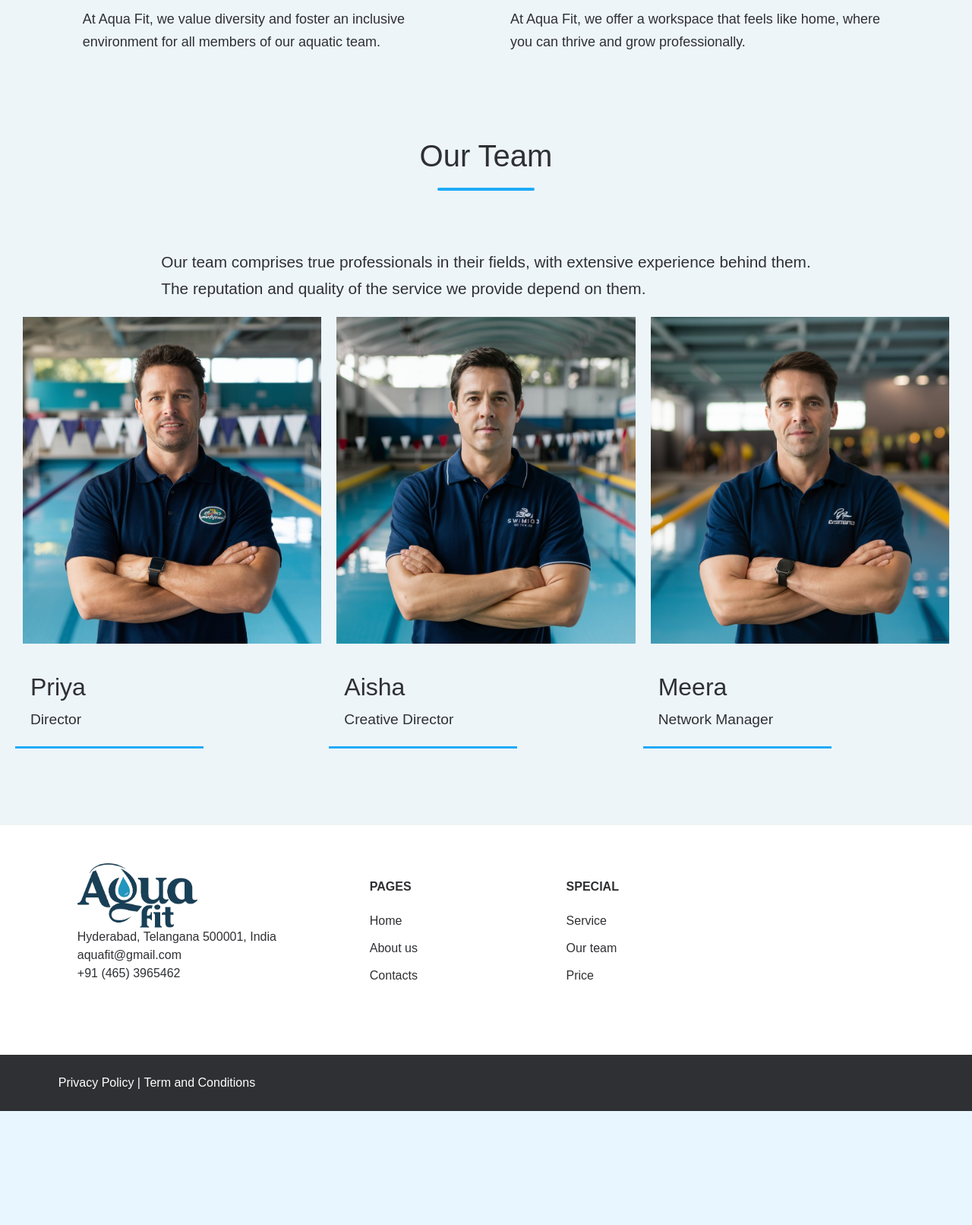
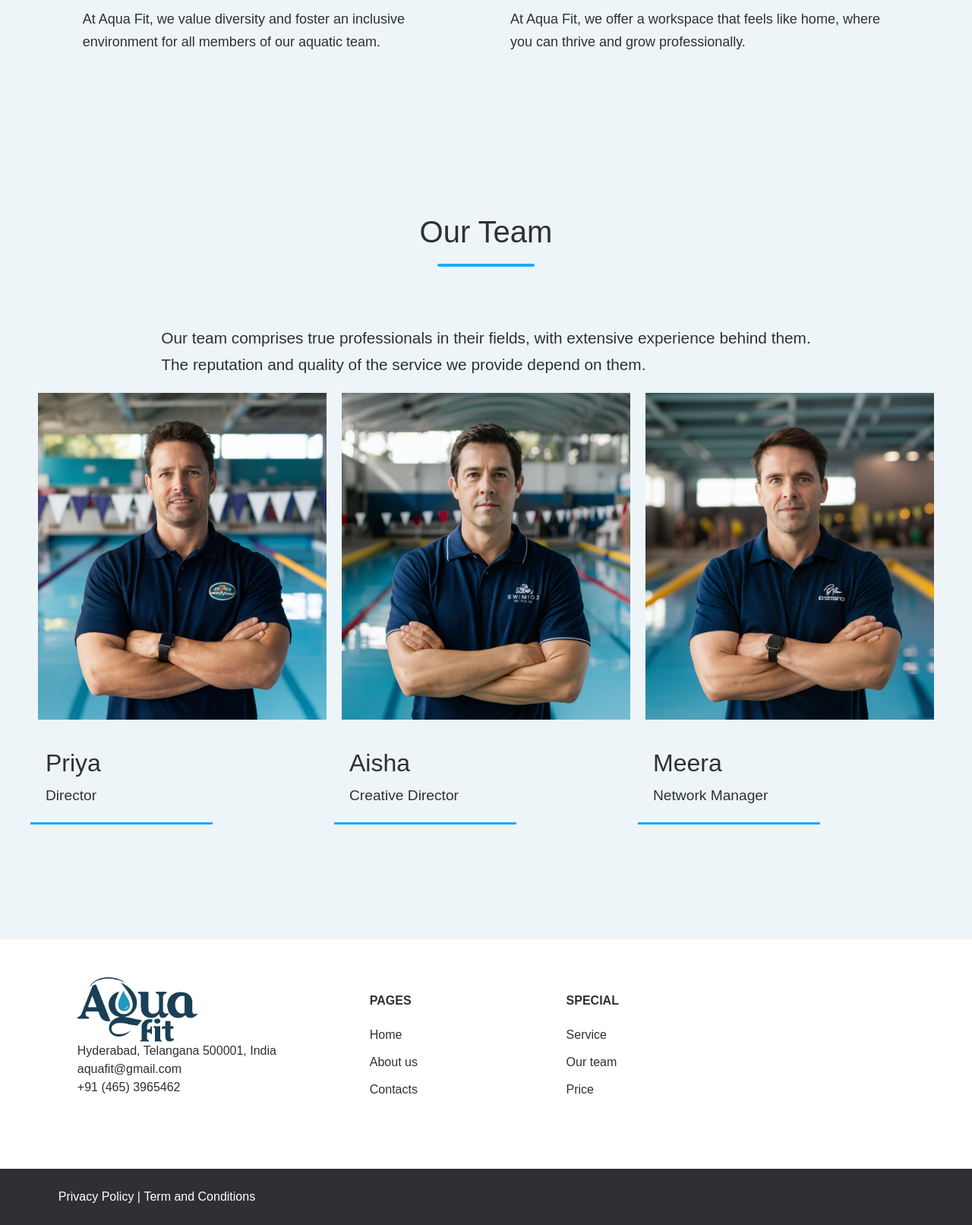
Before and after one commit to MishaKozarev/Template, a PHP site: page /about.html in a window 1280 px wide. Shown: the part 2955-4567 px from the top of the page at 76% size. Before the commit the page ends 4417 px from the top, so only its background shows below. Run offline with PHP 8.4, Linux system fonts and the light colour scheme; some web fonts are replaced.

Commit message:
feat: add zip

```diff
--- a/about.html
+++ b/about.html
@@ -233,7 +233,9 @@
       </section>
 
       <section class="xmuWSlAYSNHpjsY" id="section-team">
-        <div class="GCLPTvyZpWPhHFM CaMLobOoSxkmfmL UvzHGIIctpIRDRk column">
+        <div
+          class="GCLPTvyZpWPhHFM CaMLobOoSxkmfmL UvzHGIIctpIRDRk column container padding-section"
+        >
           <div class="kqWxAtpKCYnmvCm NalnqEtnKEjMKoo">
             <h2 class="LSELoIYtPkykIxe">Our Team</h2>
             <div class="WTpXGJXflsYJdrV"></div>
--- a/css/style.css
+++ b/css/style.css
@@ -1744,3 +1744,8 @@ body {
   flex-direction: column;
   align-items: flex-start;
 }
+
+.padding-section {
+  padding-top: 100px;
+  padding-bottom: 150px;
+}
--- a/index.html
+++ b/index.html
@@ -126,7 +126,9 @@
       </section>
 
       <section class="NrtBXytUfaVZsyy RYQegDTmCjfweSU" id="section-stages">
-        <div class="NehXEZfRRcmkIjK UvzHGIIctpIRDRk CaMLobOoSxkmfmL column">
+        <div
+          class="NehXEZfRRcmkIjK UvzHGIIctpIRDRk CaMLobOoSxkmfmL column container"
+        >
           <div class="kqWxAtpKCYnmvCm NalnqEtnKEjMKoo">
             <h2 class="LSELoIYtPkykIxe">Stages</h2>
             <div class="WTpXGJXflsYJdrV"></div>
```
Also changed, not shown: 1 other file.
